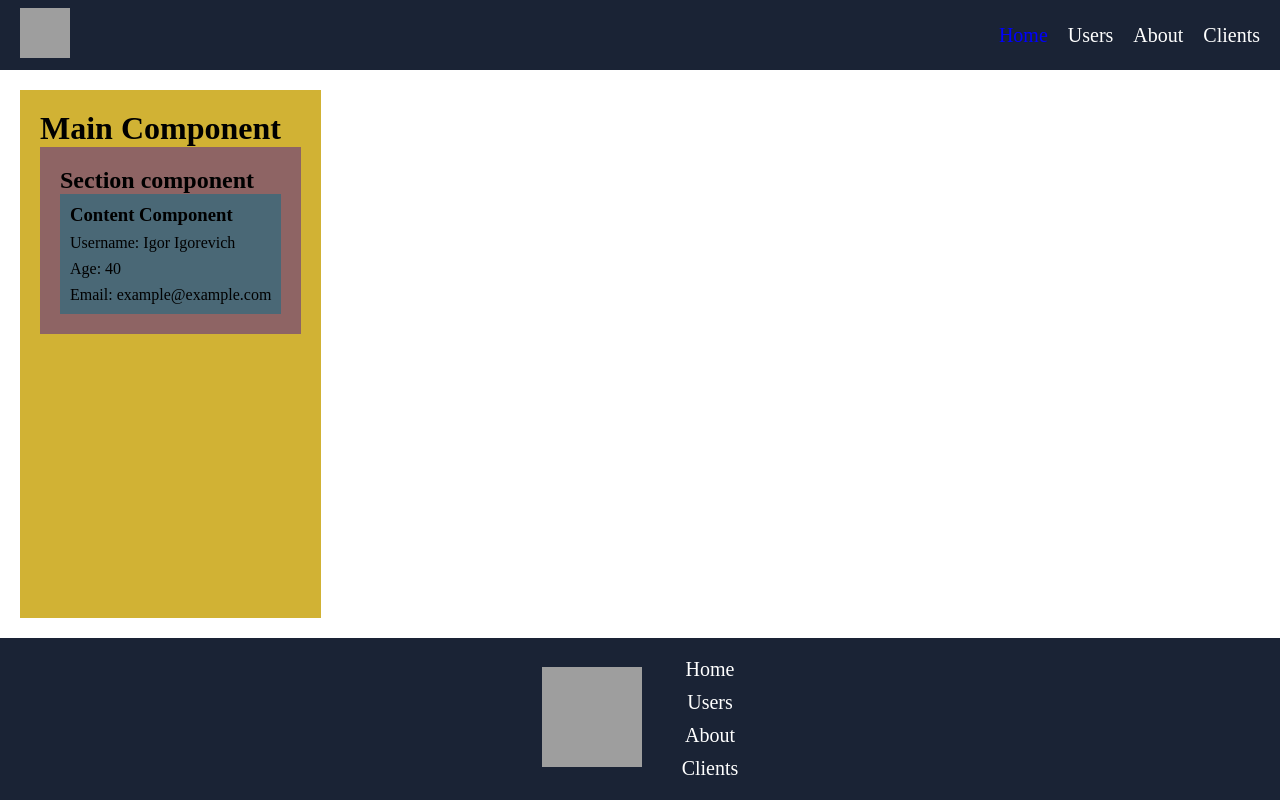
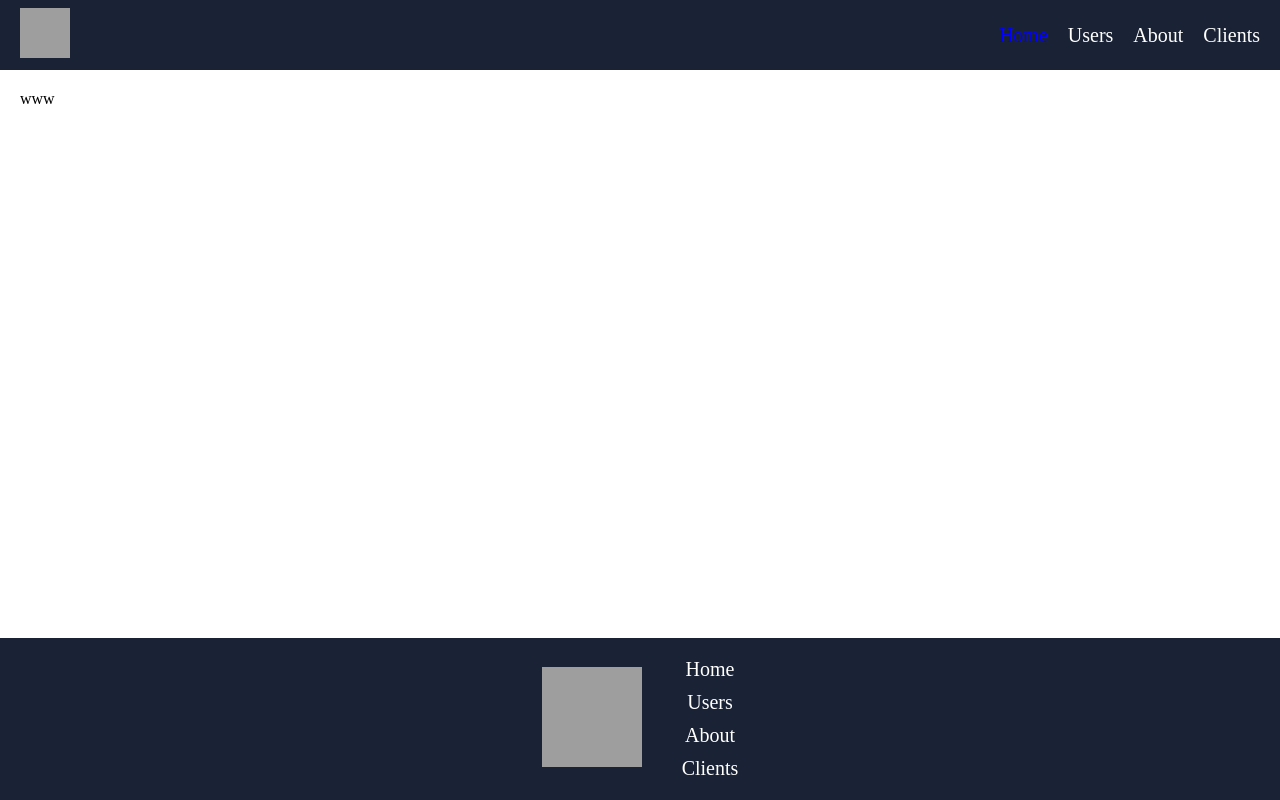
Before and after one commit to derkach2288/react-typescript, a React (Create React App) app: page / in a window 1280 px wide. Built offline with nearby package versions, Linux system fonts and the light colour scheme; grey boxes are pictures that could not be loaded.

Commit message:
init hw27

```diff
--- a/src/App.tsx
+++ b/src/App.tsx
@@ -23,6 +23,7 @@ import Lesson25 from "lessons/Lesson25";
 // import Homework25 from "homeworks/Homework25";
 import Homework25v2 from "homeworks/homework25v2";
 import Lesson27 from "lessons/Lesson27";
+import Homework27 from "homeworks/Homework27";
 
 function App() {
   return (
@@ -30,7 +31,7 @@ function App() {
     <GlobalStyles />
     <Layout >
     <Routes>
-      <Route path="/" element={<Lesson27/>} />
+      <Route path="/" element={<Homework27/>} />
       <Route path="/users" element={<Users/>} />
       <Route path="/about" element={<About/>} />
       <Route path="/clients" element={<Clients/>} />
--- /dev/null
+++ b/src/homeworks/Homework27/Homework27.tsx
@@ -0,0 +1,7 @@
+
+
+function Homework27 () {
+  return <>www</>
+}
+
+export default Homework27;
--- /dev/null
+++ b/src/homeworks/Homework27/components/BlogManagement/index.ts
@@ -0,0 +1,3 @@
+import BlogManagement from "./BlogManagement";
+
+export default BlogManagement;
--- /dev/null
+++ b/src/homeworks/Homework27/components/BlogManagement/styles.ts
@@ -0,0 +1 @@
+import { styled } from "styled-components";
--- /dev/null
+++ b/src/homeworks/Homework27/components/Card/index.ts
@@ -0,0 +1,3 @@
+import Card from "./Card";
+
+export default Card;
--- /dev/null
+++ b/src/homeworks/Homework27/components/Card/styles.ts
@@ -0,0 +1 @@
+import { styled } from "styled-components";
--- /dev/null
+++ b/src/homeworks/Homework27/components/Message/index.ts
@@ -0,0 +1,3 @@
+import Message from "./Message";
+
+export default Message;
--- /dev/null
+++ b/src/homeworks/Homework27/components/Message/styles.ts
@@ -0,0 +1 @@
+import { styled } from "styled-components";
--- /dev/null
+++ b/src/homeworks/Homework27/index.ts
@@ -0,0 +1,3 @@
+import Homework27 from "./Homework27";
+
+export default Homework27;
```
Also changed, not shown: src/homeworks/Homework27/components/BlogManagement/BlogManagement.tsx (added, +7 -0 lines), src/homeworks/Homework27/components/Card/Card.tsx (added, +7 -0 lines), src/homeworks/Homework27/components/Message/Message.tsx (added, +7 -0 lines).
